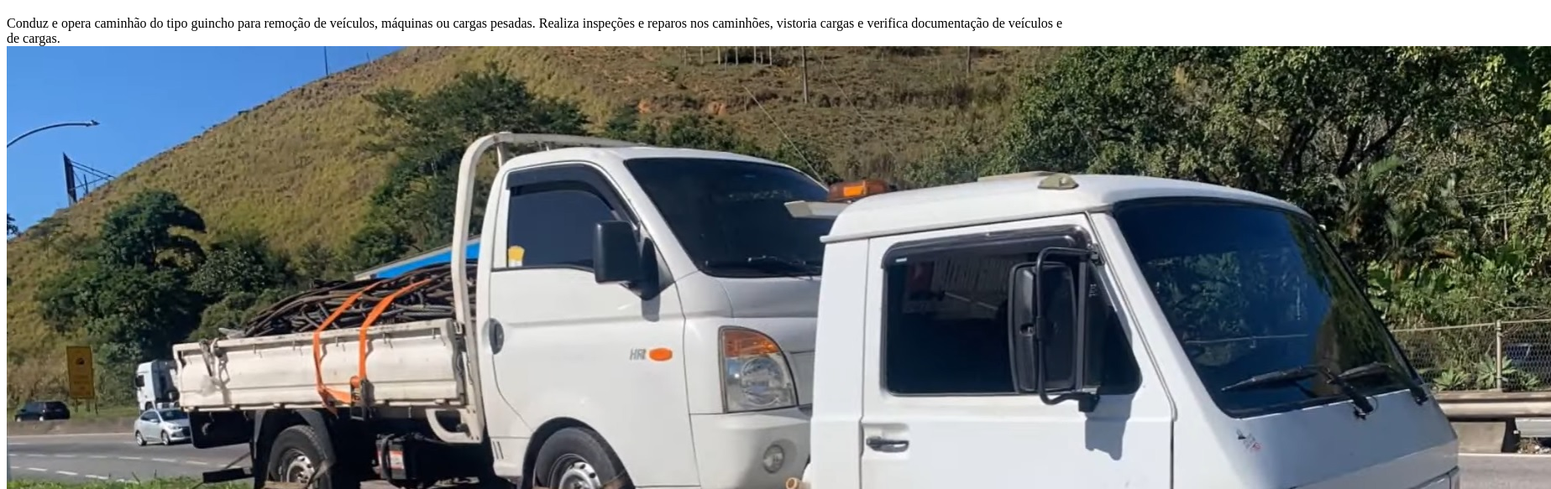
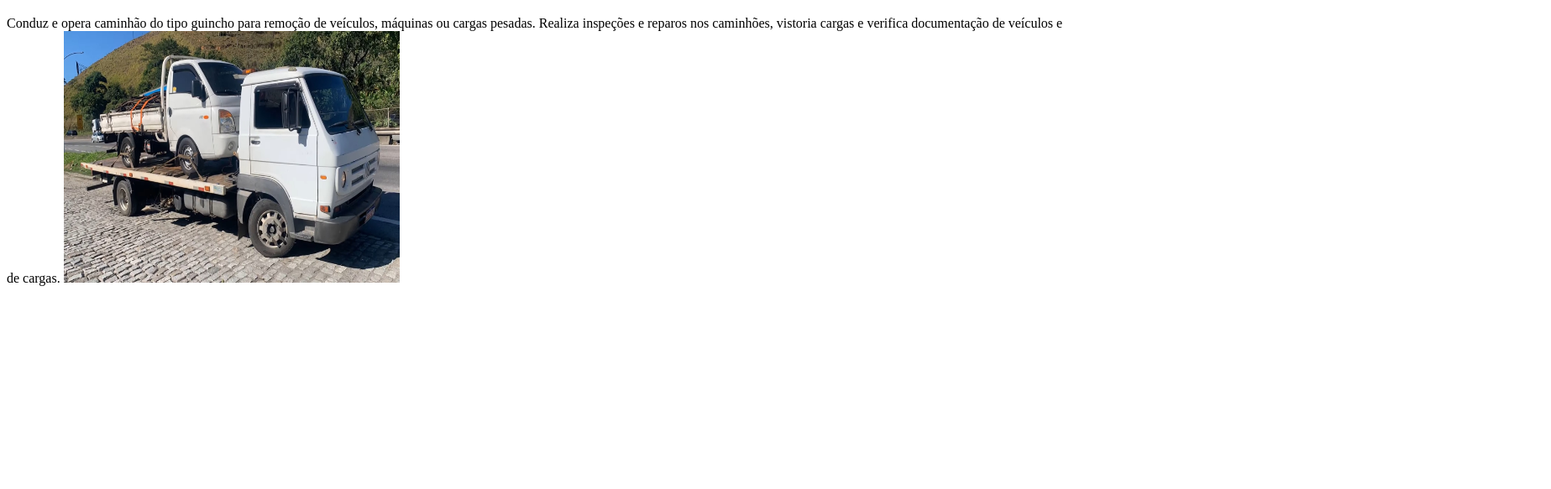
Before and after one commit to vitoriaraqueli/vitoriaraqueli.github.io, a plain HTML site: page index.html in a window 1280 px wide. Shown: the part 61-644 px from the top of the page at 84% size, 1847 px wide, since content can reach past the window. Drawn offline with Linux system fonts and the light colour scheme.

Commit message:
Add files via upload

```diff
--- a/index.html
+++ b/index.html
@@ -9,6 +9,6 @@
     <h1>guincheira</h1>
     <p>
         Conduz e opera caminhão do tipo guincho para remoção de veículos, máquinas ou cargas pesadas. Realiza inspeções e reparos nos caminhões, vistoria cargas e verifica documentação de veículos e de cargas.
-    <img src="guincho.jpg" alt=""></p>
+    <img src="guincho.jpg" alt="" width="400" height="300"></p>
 </body>
 </html>
```
